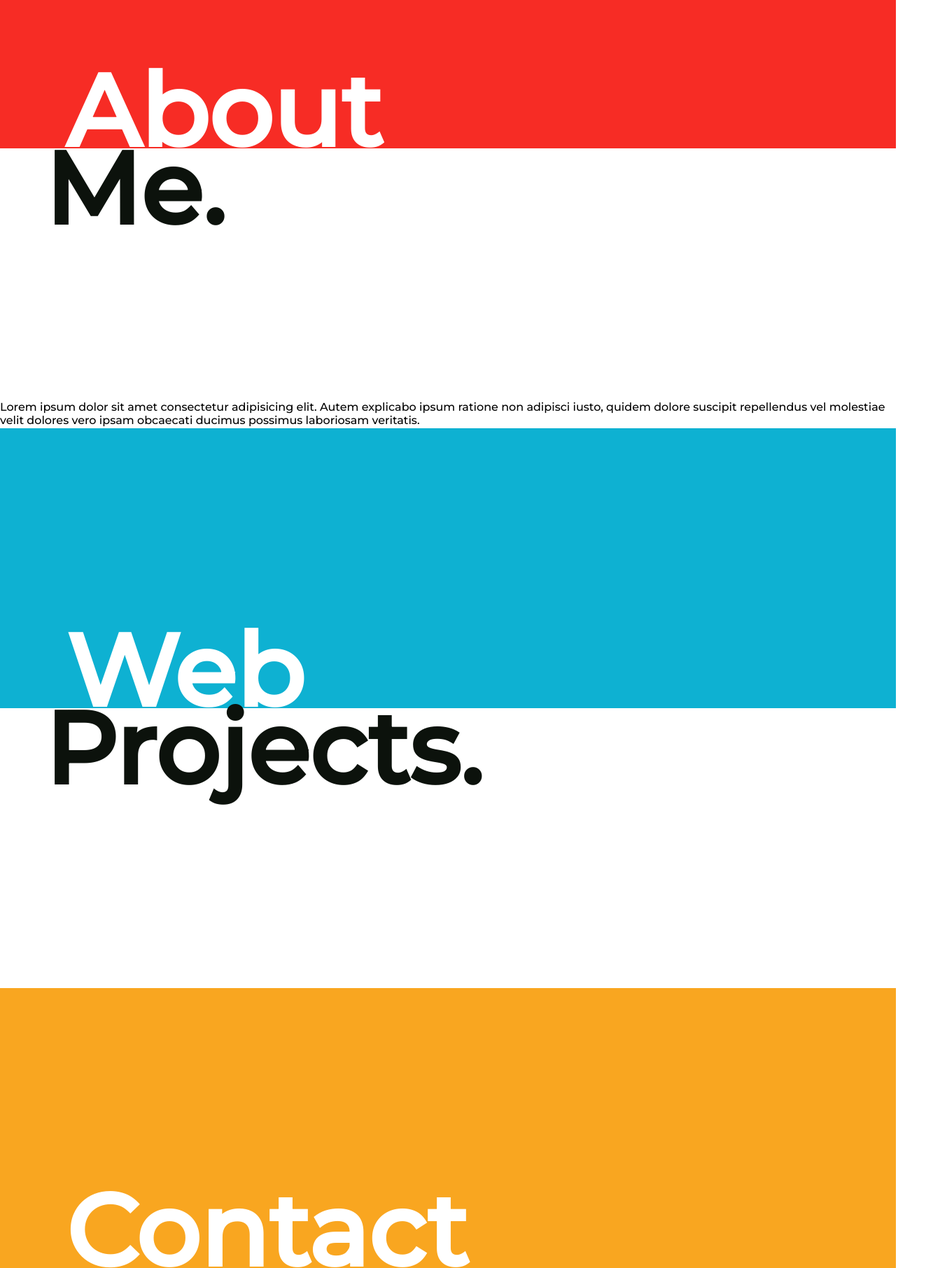
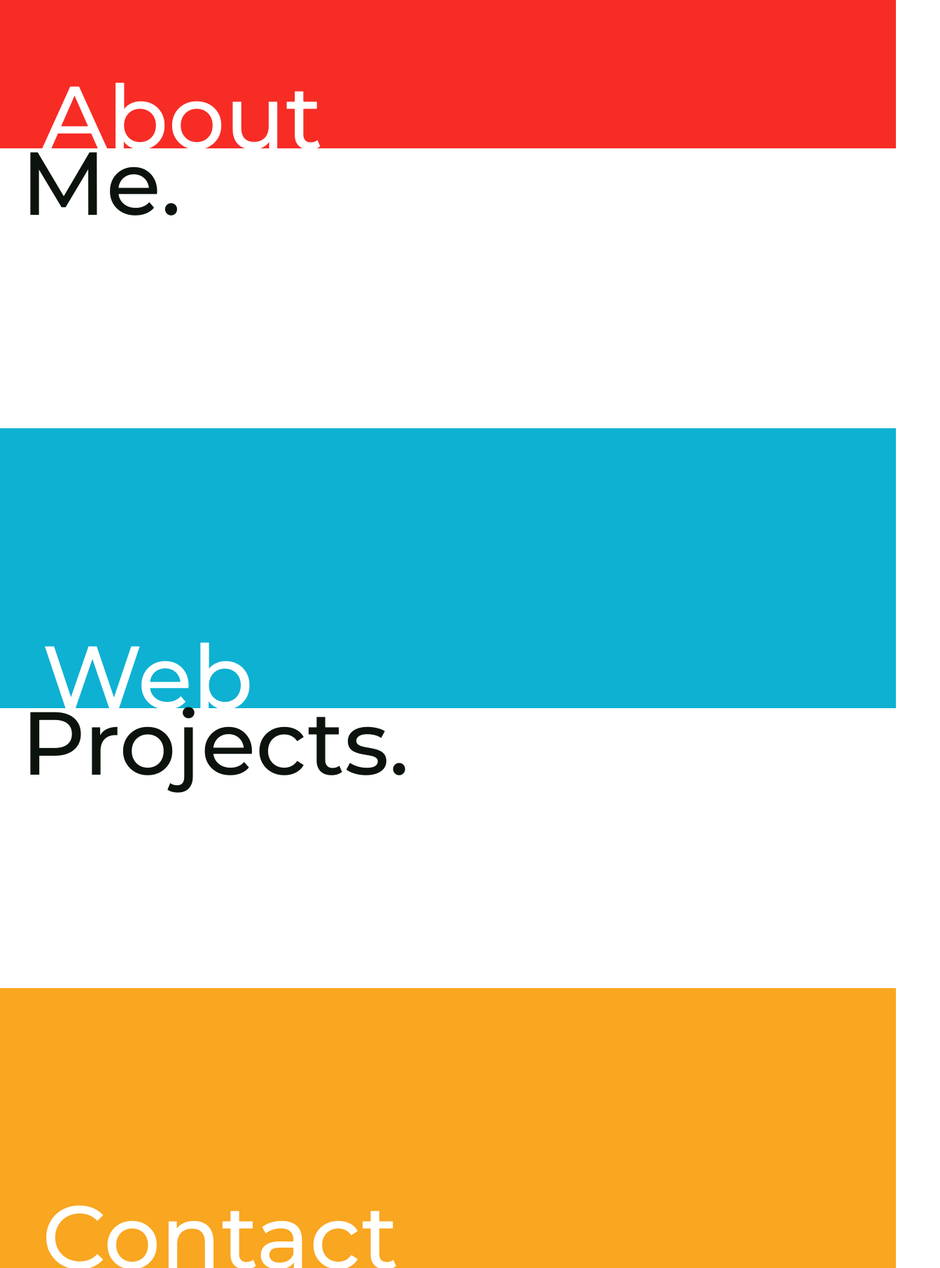
Before and after one commit to Ocoldwell/Portfolio-2, a plain HTML site: page index.html in a window 1280 px wide. Shown: the part 988-2800 px from the top of the page at 70% size, 1343 px wide, since content can reach past the window. Drawn offline with Linux system fonts and the light colour scheme.

Commit message:
added responsiveness especially on line-height and font-size

```diff
--- a/index.html
+++ b/index.html
@@ -28,38 +28,39 @@
       </ul>
     </nav>
     <section id="landing-page">
-      <div class="color-block1 block"></div>
-      <h1 class="title-header">
-        <span class="firstword">Ollie</span><br />
-        Coldwell.
-      </h1>
+      <div class="title-header">
+        <h2>Ollie</h2>
+      </div>
+      <div class="sub-header">
+        <h3>Coldwell.</h3>
+      </div>
     </section>
     <section id="aboutme-section">
-      <div class="color-block2 block"></div>
-      <h2 class="title-header">
-        <span class="firstword">About</span><br />
-        Me.
-      </h2>
-      <p class="written-text-animation">
+      <div class="title-header" id="color2">
+        <h2>About</h2>
+      </div>
+      <div class="sub-header">
+        <h3>Me.</h3>
+      </div>
+      <!-- <p class="written-text-animation">
         Lorem ipsum dolor sit amet consectetur adipisicing elit. Autem explicabo
         ipsum ratione non adipisci iusto, quidem dolore suscipit repellendus vel
         molestiae velit dolores vero ipsam obcaecati ducimus possimus laboriosam
         veritatis.
-      </p>
+      </p> -->
     </section>
     <section id="webprojects-section">
-      <div class="color-block3 block"></div>
-      <h2 class="title-header">
-        <span class="firstword">Web</span><br />
-        Projects.
-      </h2>
+      <div class="title-header" id="color3">
+        <h2>Web</h2>
+      </div>
+      <div class="sub-header">
+        <h3>Projects.</h3>
+      </div>
     </section>
     <section id="Contact-section">
-      <div class="color-block1 block"></div>
-      <h2 class="title-header">
-        <span class="firstword">Contact</span><br />
-        Me.
-      </h2>
+      <div class="title-header">
+        <h2>Contact</h2>
+      </div>
     </section>
   </body>
 </html>
--- a/styles/_layout.scss
+++ b/styles/_layout.scss
@@ -1,6 +1,5 @@
 html {
   box-sizing: border-box;
-  overflow-x: hidden;
   scroll-snap-type: y mandatory;
 }
 *,
@@ -10,41 +9,53 @@ html {
   margin: 0;
   padding: 0;
   font-family: $font-family;
+  font-weight: 500;
 }
 
 section {
   height: 100vh;
   width: 100vw;
   scroll-snap-align: start;
-}
-.block {
-  display: inline-block;
-  height: 50vh;
-  width: 100%;
-  overflow: hidden;
-}
-.written-text-animation {
-  display: flex;
-}
-
-.color-block1 {
-  background-color: $blockcolor1;
-}
-.color-block2 {
+  display: grid;
+  grid-template-areas:
+    "title title title"
+    "title title title"
+    "subt subt subt"
+    " subt subt subt";
+    #color2 {
       background-color: $blockcolor2;
     }
-.color-block3 {
+    #color3 {
       background-color: $blockcolor3;
     }
   .title-header {
+    height: 50vh;
+    background-color: $blockcolor1;
+    grid-area: title;
+    display: flex;
     position: relative;
-  bottom: 213px;
-  left: 63px;
-  line-height: 178px;
-  .firstword {
-    position: relative;
-    top: 67px;
-    left: 31px;
+    flex-direction: column;
+    justify-content: flex-end;
+    h2 {
+      position: absolute;
+      bottom: 5px;
+      line-height: calc(50px + 2.3vw);
+      left: 60px;
       color: $subfontcolor;
     }
   }
+  .sub-header {
+    height: 50vh;
+    grid-area: subt;
+    display: flex;
+    position: relative;
+    flex-direction: column;
+    justify-content: flex-end;
+    h3 {
+      position: absolute;
+      top: 10px;
+      line-height: calc(50px + 2.3vw);
+      left: 30px;
+    }
+  }
+}
--- a/styles/_navbar.scss
+++ b/styles/_navbar.scss
@@ -1,17 +1,15 @@
 #nav-bar {
   width: 100vw;
+  display: flex;
+  justify-content: flex-end;
+  z-index: 4000;
   position: fixed;
   top: 0;
-  left: 0;
   ul {
-    position: fixed;
-    top: 0;
-    right: 0;
     list-style-type: none;
     li {
       padding: 5px;
       a {
-        list-style-type: none;
         text-decoration: none;
         color: $subfontcolor;
       }
--- a/styles/_typography.scss
+++ b/styles/_typography.scss
@@ -1,15 +1,16 @@
 $fontcolor: #0C120C;
 $subfontcolor: white;
-$title-fontsize: 144px;
+$title-fontsize: calc(60px + 5.28vw);
 $boldfontweight: 500;
 $normalfontweight: 300;
 $font-family: 'Montserrat', sans-serif;
 
-p {
+* {
   color: $fontcolor;
 }
-h1,
-h2 {
-  font-size: 144px;
+h2,
+h3 {
+  font-size: $title-fontsize;
+
   color: $fontcolor;
 }
```
Also changed, not shown: styles/styles.css, styles/styles.scss (line endings or trailing spaces). Lines whose indentation alone changed are shown as unchanged.
